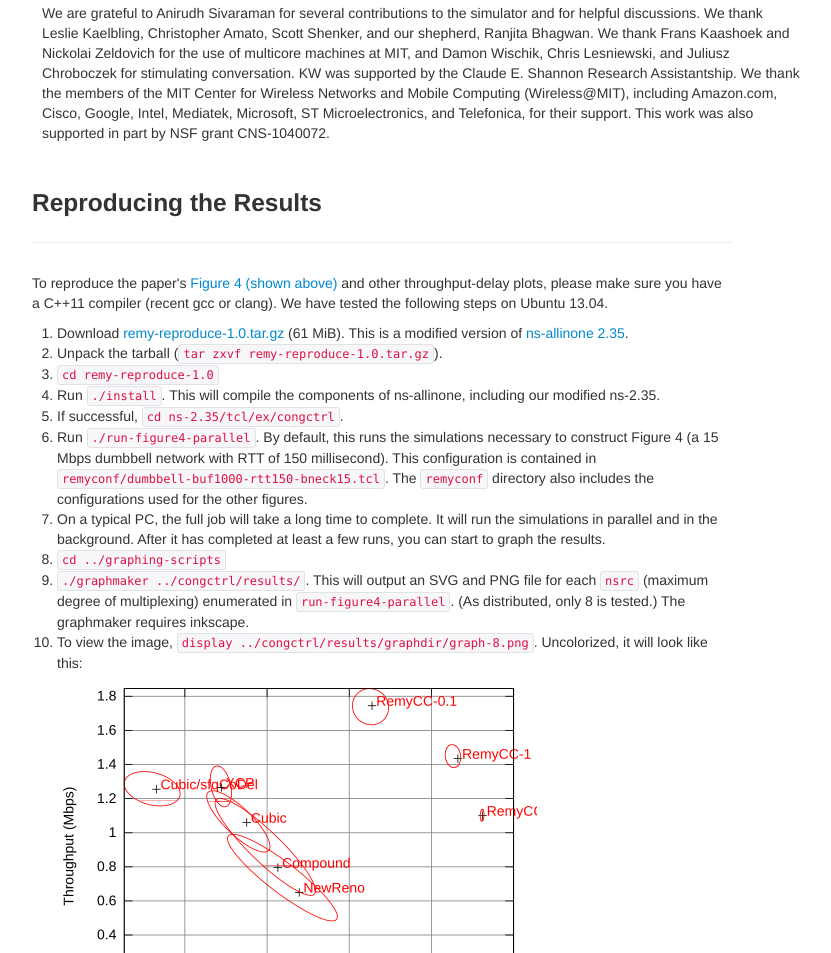
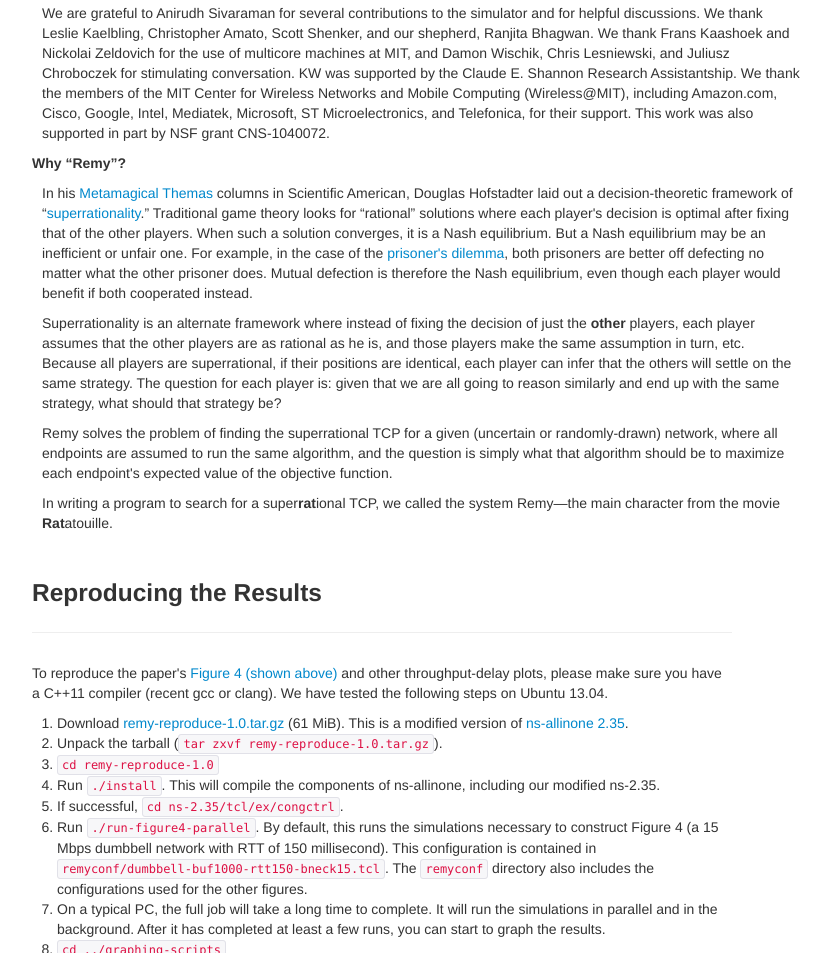
Before and after one commit to keithw/remyweb, a plain HTML site: page index.html in a window 1280 px wide. Shown: the part 6894-7847 px from the top of the page, without its empty margins (258-1089 px from the left). Drawn offline with Linux system fonts and the light colour scheme.

Commit message:
Add explanation for "Remy" / superrationality

```diff
--- a/index.html
+++ b/index.html
@@ -576,6 +576,43 @@ Cisco, Google, Intel, Mediatek, Microsoft, ST Microelectronics, and
 Telefonica, for their support. This work was also supported in part by
 NSF grant CNS-1040072.</p></dd>
 
+<dt><p>Why &ldquo;Remy&rdquo;?</p></dt>
+
+<dd><p>In
+his <a href="http://en.wikipedia.org/wiki/Metamagical_Themas">Metamagical
+Themas</a> columns in Scientific American, Douglas Hofstadter laid out
+a decision-theoretic framework of
+&ldquo;<a href="http://en.wikipedia.org/wiki/Superrationality">superrationality</a>.&rdquo;
+Traditional game theory looks for &ldquo;rational&rdquo; solutions
+where each player's decision is optimal after fixing that of the other
+players. When such a solution converges, it is a Nash equilibrium. But
+a Nash equilibrium may be an inefficient or unfair one. For example,
+in the case of
+the <a href="https://en.wikipedia.org/wiki/Prisoner's_dilemma">prisoner's
+dilemma</a>, both prisoners are better off defecting no matter what
+the other prisoner does. Mutual defection is therefore the Nash
+equilibrium, even though each player would benefit if both cooperated
+instead.</p>
+
+<p>Superrationality is an alternate framework where instead of fixing
+the decision of just the <b>other</b> players, each player assumes
+that the other players are as rational as he is, and those players
+make the same assumption in turn, etc. Because all players are
+superrational, if their positions are identical, each player can infer
+that the others will settle on the same strategy. The question for
+each player is: given that we are all going to reason similarly and
+end up with the same strategy, what should that strategy be?</p>
+
+<p>Remy solves the problem of finding the superrational TCP for a
+given (uncertain or randomly-drawn) network, where all endpoints are
+assumed to run the same algorithm, and the question is simply what
+that algorithm should be to maximize each endpoint's expected
+value of the objective function.</p>
+
+<p>In writing a program to search for a super<b>rat</b>ional TCP, we
+called the system Remy&mdash;the main character from the
+movie <b>Rat</b>atouille.</p>
+
 	  </dl>
 	</div>
 	</div>
```
